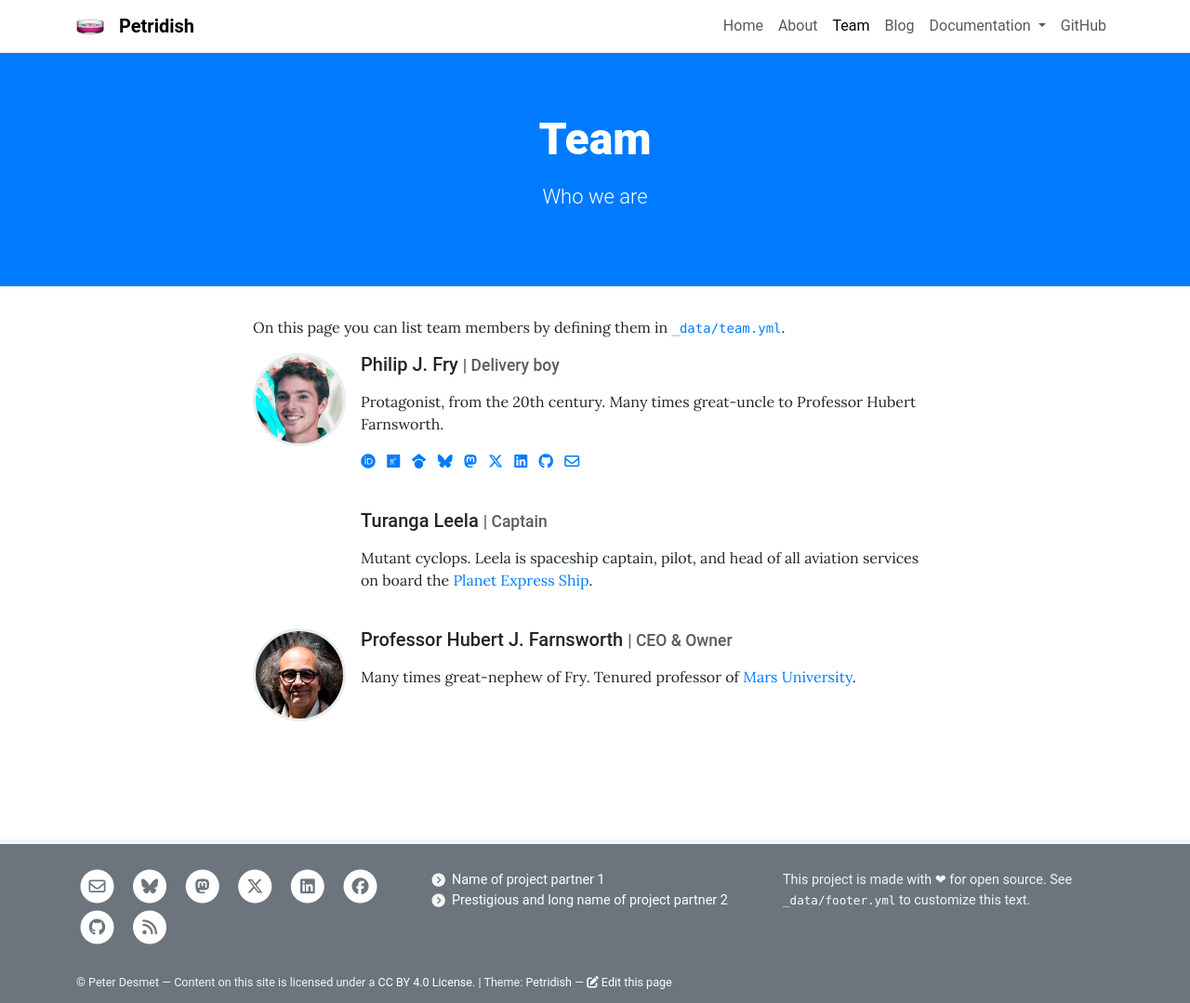
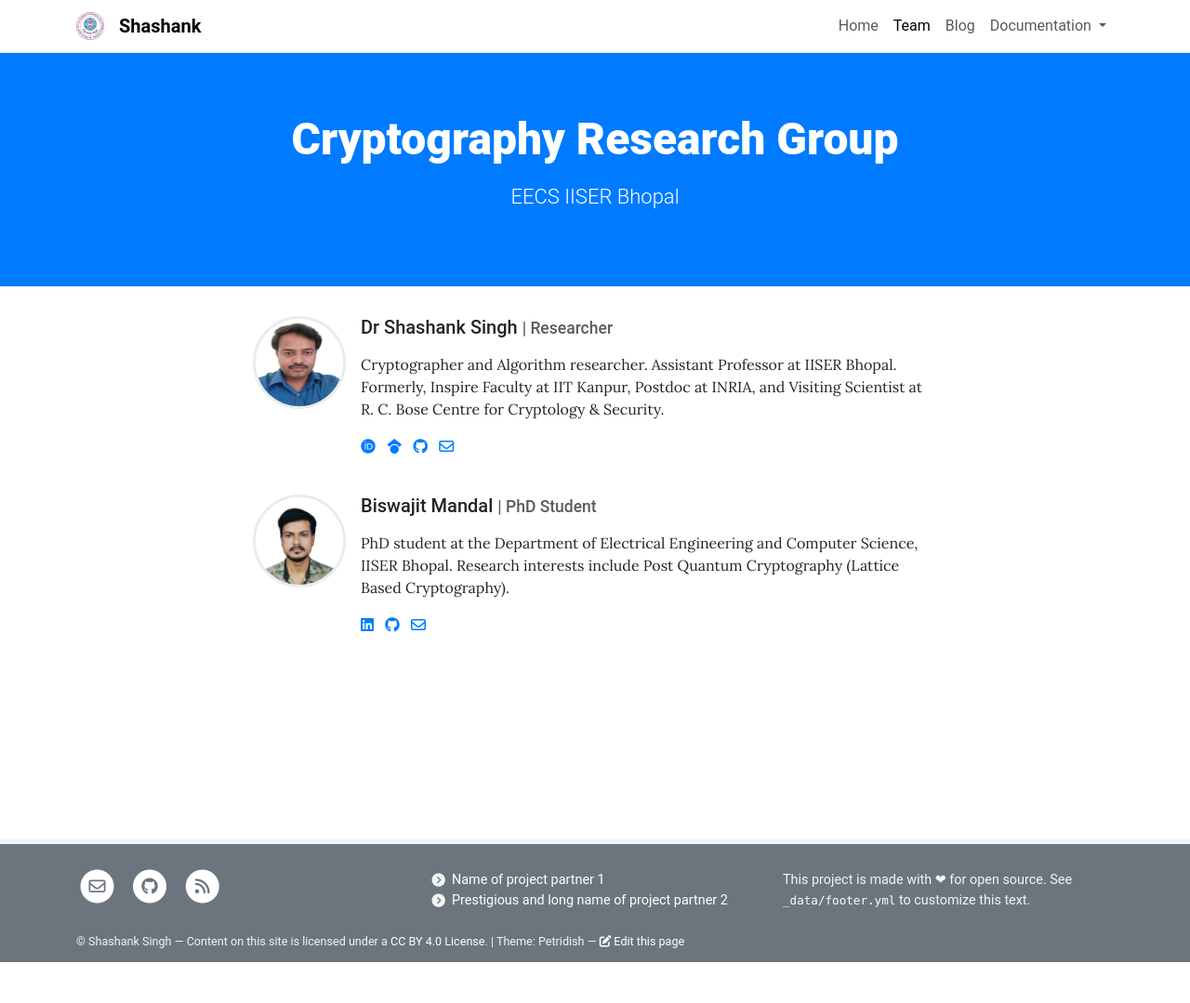
Before and after one commit to drshashanksingh/drshashanksingh.github.io, a Jekyll site: the page built from pages/team.md, in a window 1280 px wide. Shown: the whole page at 93% size. Built offline with Jekyll 4.4.1, drawn with Linux system fonts in a browser that asks for light colours; after the commit the page ends 1035 px from its top, so only the background shows below that.

Commit message:
update..

```diff
--- a/_config.yml
+++ b/_config.yml
@@ -1,20 +1,25 @@
 # SITE SETTINGS
-title: Petridish                        # Title in top navigation bar (navbar) and <head>
-author: Peter Desmet                    # Used for copyright statement in footer
-baseurl: "/petridish"                   # Only required if your site is in a directory e.g. https://username.github.io/sitename
+title: Shashank                        # Title in top navigation bar (navbar) and <head>
+author: Shashank Singh                    # Used for copyright statement in footer
+#url: "http://localhost/~shashank"
+#baseurl: ""                             # Only required if your site is in a directory e.g. http://localhost/~shashank/sitename
+                                        # which has url: "http://localhost/~shashank" (no slash) and baseurl: "/sitename" (leading slash)
+                                        # A baseurl affects internal links, see http://peterdesmet.com/petridish/markdown/#links
+url: "https://drshashanksingh.github.io"
+baseurl: "/xyz"                   # Only required if your site is in a directory e.g. https://username.github.io/sitename
                                         # which has url: "https://username.github.io" (no slash) and baseurl: "/sitename" (leading slash)
                                         # A baseurl affects internal links, see http://peterdesmet.com/petridish/markdown/#links
 
 # SOCIAL PROFILES
 social:
-  email: name@example.com
-  bluesky: bluesky_username.bsky.social
-  mastodon: https://mastodon.social/@mastodon_username
-  twitter: twitter_username
-  linkedin: https://linkedin.com/company/project_name/
-  facebook: https://facebook.com/groups/group_id/
-  github: github_username               # Can also be a github_username/repository
-  disqus: disqus_sitename               # Enable Disqus comments from disqus_sitename.disqus.com
+  email: sha2nk.singh@gmail.com
+  #bluesky: bluesky_username.bsky.social
+  #mastodon: https://mastodon.social/@mastodon_username
+  #twitter: twitter_username
+  #linkedin: https://linkedin.com/company/project_name/
+  #facebook: https://facebook.com/groups/group_id/
+  github: drshashanksingh               # Can also be a github_username/repository
+  #disqus: disqus_sitename               # Enable Disqus comments from disqus_sitename.disqus.com
 
 # THEME SETTINGS (ALL OPTIONAL)
 posts_on_home: 2                        # Show x number of latest posts on homepage, can be 0
@@ -26,7 +31,7 @@ colors:
   footer: "#6c757d"                     # Background color for footer: use color that contrasts well with white
 font_serif: true                        # Font type for page content: serif (default) or slightly smaller sans-serif
 rounded_corners: true                   # Enable (default) rounded corners on boxes and buttons
-logo: /assets/theme/images/petri-dish_1f9eb.png # Logo in navbar, will be displayed with 30px height
+logo: /assets/theme/images/logo.png # Logo in navbar, will be displayed with 30px height
 
 # BUILD SETTINGS
 markdown: kramdown
--- a/_data/footer.yml
+++ b/_data/footer.yml
@@ -6,10 +6,10 @@ columns:
   - description:
     links:
     - text: Name of project partner 1
-      href: http://example.com
+      href: https://sites.google.com/view/shashank
       new_window: true
     - text: Prestigious and long name of project partner 2
-      href: http://example.com
+      href: https://eecs.iiserb.ac.in
       new_window: true
 
   - description: > # E.g. funding acknowledgement. Can be Markdown
@@ -22,4 +22,4 @@ columns:
 # Will be prefixed by "© {{ site.author }}" if defined in _config.yml
 license: >
   Content on this site is licensed under a [CC BY 4.0 License](http://creativecommons.org/licenses/by/4.0/).
-  \| Theme: [Petridish](https://github.com/peterdesmet/petridish)
+  \| Theme: Petridish
--- a/_data/team.yml
+++ b/_data/team.yml
@@ -1,28 +1,28 @@
 # Project team members listed below will appear on the /team page
 
-- name: Philip J. Fry
-  role: Delivery boy # Will appear next to name
-  image: assets/theme/images/fry_ethan-hoover-311143-unsplash.jpg # Can be external link
+- name: Dr Shashank Singh
+  role: Researcher # Will appear next to name
+  image: assets/theme/images/shashank.png # Can be external link
   description: > # Can be Markdown
-    Protagonist, from the 20th century. Many times great-uncle to Professor Hubert Farnsworth.
+    Cryptographer and Algorithm researcher. Assistant Professor at IISER Bhopal.
+    Formerly, Inspire Faculty at IIT Kanpur, Postdoc at INRIA, and Visiting Scientist at R. C. Bose Centre for Cryptology & Security.
+  # Optional social profiles, uncomment to show
   orcid: 0000-0000-0000-0000
-  researchgate: researchgate_username
-  googlescholar: googlescholar_username
-  bluesky: bluesky_username.bsky.social
-  mastodon: https://mastodon.social/@mastodon_username
-  twitter: twitter_username
+  #researchgate: researchgate_username
+  googlescholar: ONLdsy0AAAAJ
+  #bluesky: bluesky_username.bsky.social
+  #mastodon: https://mastodon.social/@mastodon_username
+  #twitter: twitter_username
+  #linkedin: linkedin_username
+  github: drshashanksingh
+  email: sha2nk.singh@gmail.com
+
+- name: Biswajit Mandal
+  role: PhD Student
+  image: assets/theme/images/biswa.png
+  description: >
+    PhD student at the Department of Electrical Engineering and Computer Science, IISER Bhopal.
+    Research interests include Post Quantum Cryptography (Lattice Based Cryptography).
+  email: biswajit22@iiserb.ac.in
   linkedin: linkedin_username
   github: github_username
-  email: name@example.com
-
-- name: Turanga Leela
-  role: Captain
-  description: >
-    Mutant cyclops. Leela is spaceship captain, pilot, and head of all
-    aviation services on board the [Planet Express Ship](https://en.wikipedia.org/wiki/Planet_Express_Ship).
-
-- name: Professor Hubert J. Farnsworth
-  role: CEO & Owner
-  image: assets/theme/images/farnsworth_angelo-abear-1662775-unsplash.jpg
-  description: >
-    Many times great-nephew of Fry. Tenured professor of [Mars University](https://en.wikipedia.org/wiki/Mars_University).
--- a/pages/team.md
+++ b/pages/team.md
@@ -1,8 +1,8 @@
 ---
 layout: team
-title: Team
-description: Who we are
+title: Cryptography Research Group
+description: EECS IISER Bhopal
 permalink: /team/
 ---
 
-On this page you can list team members by defining them in [`_data/team.yml`](https://raw.githubusercontent.com/peterdesmet/petridish/main/_data/team.yml).
+[//]: On this page you can list team members by defining them in [`_data/team.yml`](https://raw.githubusercontent.com/peterdesmet/petridish/main/_data/team.yml).
```
Also changed, not shown: _data/navigation.yml (+5 -5 lines), pages/home.md (+17 -3 lines), assets/theme/images/biswa.png (added), assets/theme/images/duck.jpg (added), assets/theme/images/logo.png (added), assets/theme/images/shashank.png (added), 1 other file.
